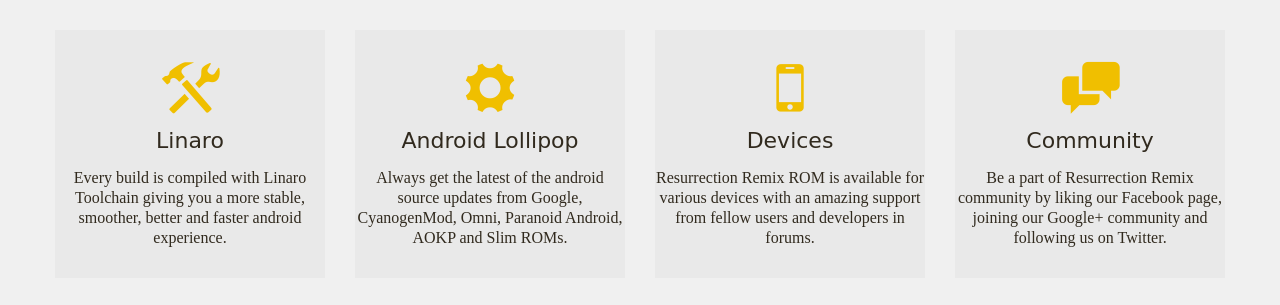
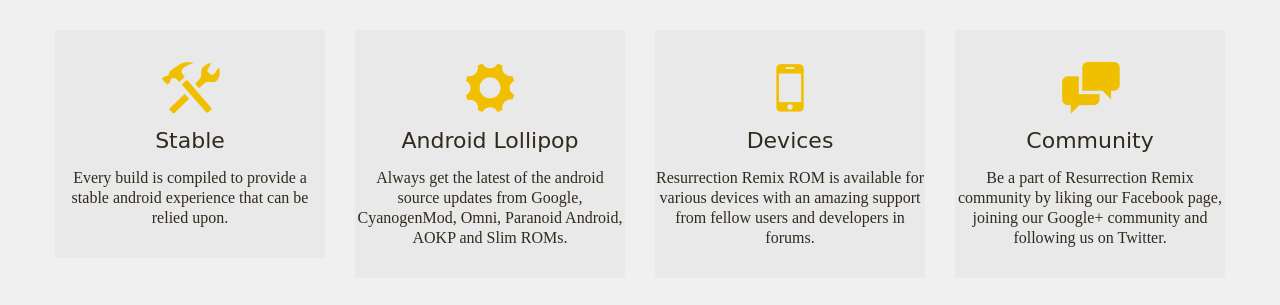
Before and after one commit to xenon92/resurrectionremix-website, a plain HTML site: page index.html in a window 1280 px wide. Shown: the part 3580-3885 px from the top of the page. Drawn offline with nearby package versions, Linux system fonts and the light colour scheme; a web font is replaced by a local one.

Commit message:
Replace Linaro builds' description
Linaro builds are not stable for every device and every kernel. It is always better to use the default GCC toolchain to compile builds for a large number of devices. Device maintainers can build Resurrection Remix ROMs using Linaro if they are sure of the stability for their device with Linaro toolchains.

```diff
--- a/index.html
+++ b/index.html
@@ -277,8 +277,8 @@
         <div class="row">
           <div class="span3">
             <div class="align"> <i class="icon-tools sev_icon"></i> </div>
-            <h2><center>Linaro</center></h2>
-            <p><center>Every build is compiled with Linaro Toolchain giving you a more stable, smoother, better and faster android experience.</center></p>
+            <h2><center>Stable</center></h2>
+            <p><center>Every build is compiled to provide a stable android experience that can be relied upon.</center></p>
           </div>
           <!-- /.span3 -->
           <div class="span3">
```
